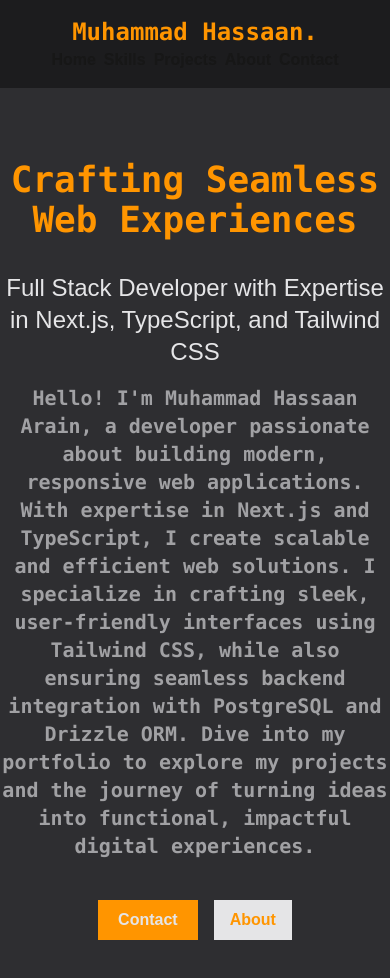
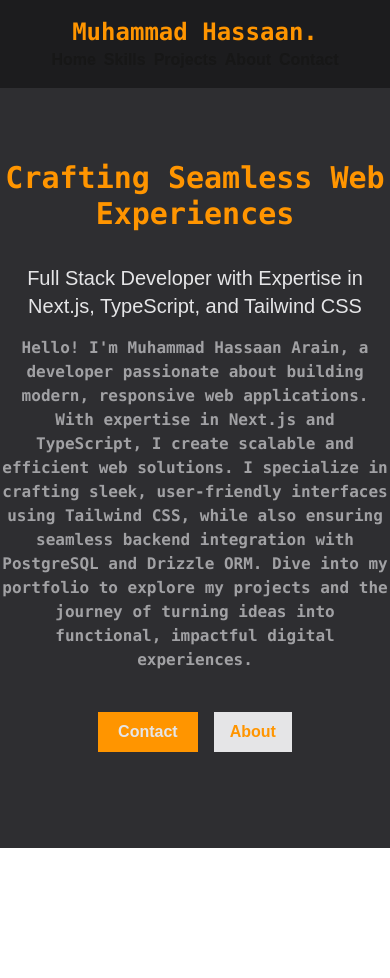
Before and after one commit to MuhammadHassaanArain/q2-nextjs-milestone2-tailwind-portfolio, a Next.js app: page / in a window 390 px wide. Shown: the top 978 px of the page. After the commit the page ends 848 px from the top, so only its background shows below. Built offline with nearby package versions, Linux system fonts and the light colour scheme.

Commit message:
code pushed

```diff
--- a/src/components/HomePage.tsx
+++ b/src/components/HomePage.tsx
@@ -3,12 +3,12 @@
   return (
     <main className="w-screen bg-bgdark py-14 flex justify-center">
       <section className="text-center md:w-3/5">
-        <h2 className="text-accentOrange text-4xl py-4 font-extrabold font-mono">Crafting Seamless Web Experiences</h2>
-        <h3 className="text-textLight text-2xl py-4">
+        <h2 className="text-accentOrange text-3xl md:text-4xl py-4 font-extrabold font-mono">Crafting Seamless Web Experiences</h2>
+        <h3 className="text-textLight text-xl md:text-2xl py-4">
           Full Stack Developer with Expertise in Next.js, TypeScript, and
           Tailwind CSS
         </h3>
-        <p className="text-textSecondary text-xl font-bold font-mono">
+        <p className="text-textSecondary md:text-xl font-bold font-mono">
           Hello! I&apos;m Muhammad Hassaan Arain, a developer passionate about
           building modern, responsive web applications. With expertise in
           Next.js and TypeScript, I create scalable and efficient web solutions.
```
